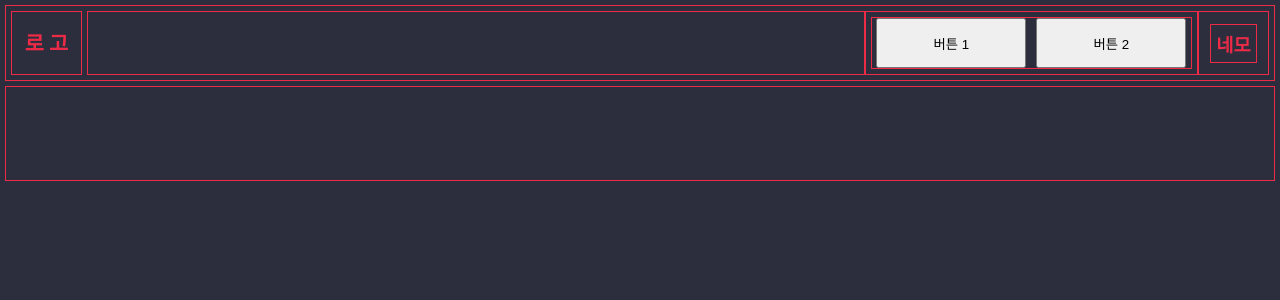
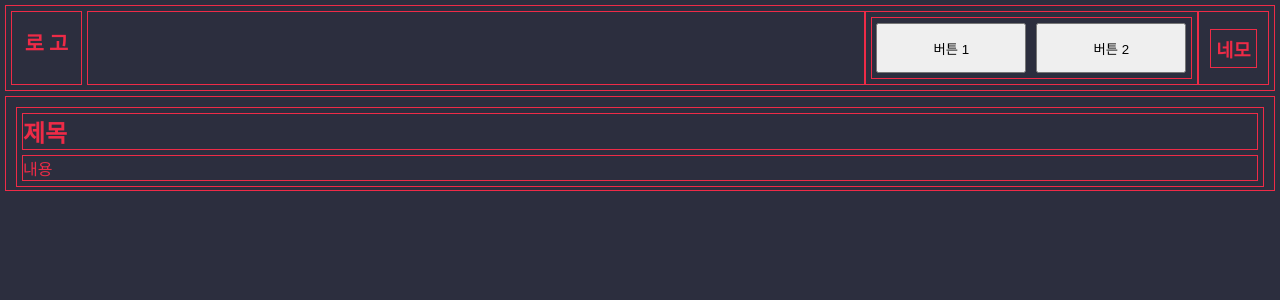
Before and after one commit to taesubyun/border-clone-coding, a React (Create React App) app: page / in a window 1280 px wide. Shown: the top 300 px of the page. Built offline with nearby package versions, Linux system fonts and the light colour scheme.

Commit message:
스타일 속성 추가

```diff
--- a/src/components/Navbar.js
+++ b/src/components/Navbar.js
@@ -44,6 +44,7 @@ const Navbar = () => {
                         margin: '5px',
                         display: 'flex',
                         justifyContent: 'center',
+                        padding: '5px 0',
                     }}
                 >
                     <button
--- a/src/components/Section.js
+++ b/src/components/Section.js
@@ -7,7 +7,26 @@ const Section = () => {
                 padding: '5px',
                 border: '1px solid #EE2B47',
             }}
-        ></section>
+        >
+            <div
+                style={{
+                    border: '1px solid #EE2B47',
+                    margin: '5px',
+                }}
+            >
+                <div
+                    style={{
+                        margin: '5px',
+                        border: '1px solid #EE2B47',
+                    }}
+                >
+                    <h2 style={{ color: '#EE2B47' }}>제목</h2>
+                </div>
+                <div style={{ margin: '5px', border: '1px solid #EE2B47' }}>
+                    <p style={{ color: '#EE2B47' }}>내용</p>
+                </div>
+            </div>
+        </section>
     );
 };
 
```
